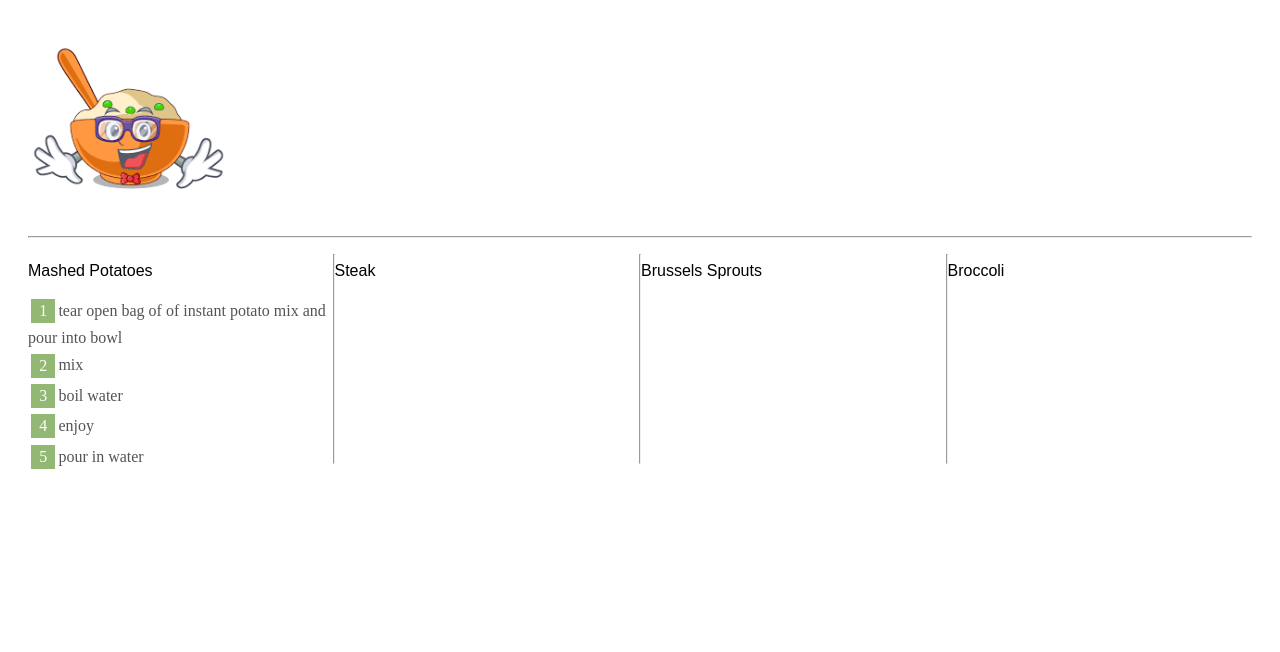
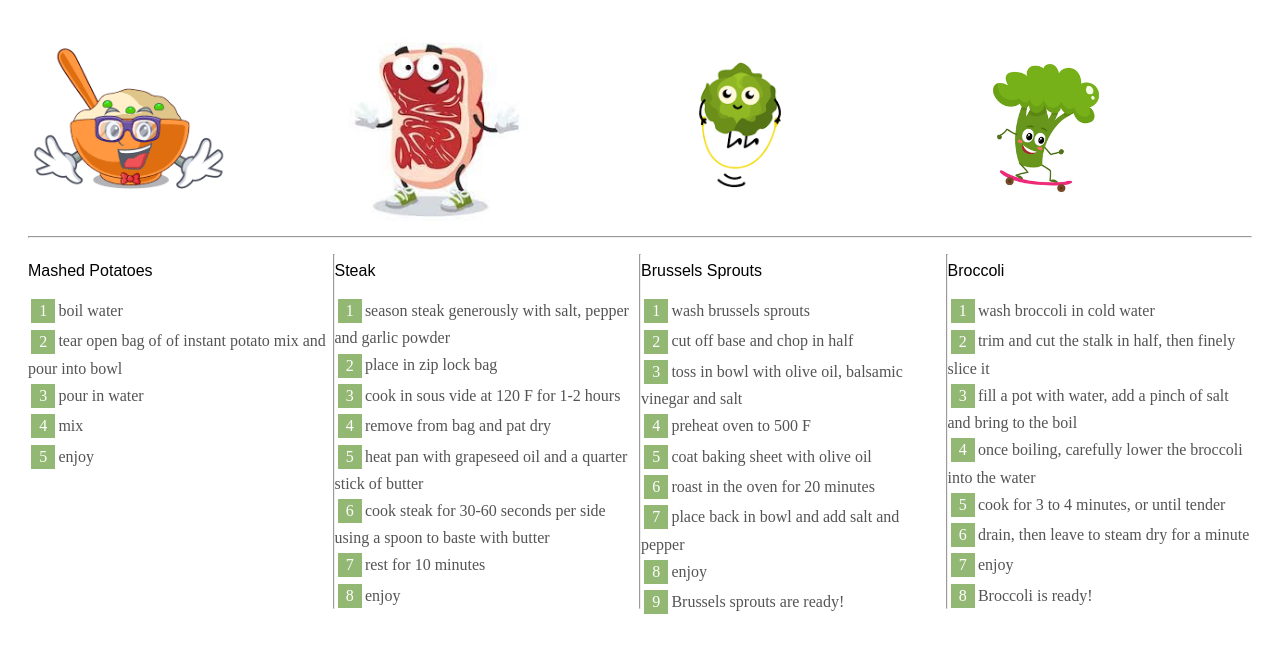
Before and after one commit to ironhack-labs/lab-es6-promises, a plain HTML site: page index.html in a window 1280 px wide. Drawn offline with Linux system fonts and the light colour scheme.

Commit message:
solve-lab

```diff
--- a/index.html
+++ b/index.html
@@ -10,16 +10,16 @@
   <body>
     <section id="images">
       <div>
-        <img src="images/mashed-potatoes.jpg" id="mashedPotatoesImg" hidden />
+        <img src="images/mashed-potatoes.jpg" id="mashedPotatoesImg"/>
       </div>
       <div>
-        <img src="images/steak.jpg" id="steakImg" hidden />
+        <img src="images/steak.jpg" id="steakImg"/>
       </div>
       <div>
-        <img src="images/brussels-sprouts.jpg" id="brusselsSproutsImg" hidden />
+        <img src="images/brussels-sprouts.jpg" id="brusselsSproutsImg"/>
       </div>
       <div>
-        <img src="images/broccoli.jpg" id="broccoliImg" hidden />
+        <img src="images/broccoli.jpg" id="broccoliImg"/>
       </div>
     </section>
     <hr />
--- a/javascript/index.js
+++ b/javascript/index.js
@@ -4,37 +4,189 @@
 // 🚨🚨🚨 Comment out the below code before you start working on the code
 
 // Out of sync
-  getInstruction("mashedPotatoes", 0, (step1) => {
-    document.querySelector("#mashedPotatoes").innerHTML += `<li>${step1}</li>`;
-  }, (error) => console.log(error));
+// getInstruction("mashedPotatoes", 0, (step1) => {
+//   document.querySelector("#mashedPotatoes").innerHTML += `<li>${step1}</li>`;
+// }, (error) => console.log(error));
 
-  getInstruction("mashedPotatoes", 1, (step2) => {
-    document.querySelector("#mashedPotatoes").innerHTML += `<li>${step2}</li>`;
-  }, (error) => console.log(error));
+// getInstruction("mashedPotatoes", 1, (step2) => {
+//   document.querySelector("#mashedPotatoes").innerHTML += `<li>${step2}</li>`;
+// }, (error) => console.log(error));
 
-  getInstruction("mashedPotatoes", 2, (step3) => {
-    document.querySelector("#mashedPotatoes").innerHTML += `<li>${step3}</li>`;
-  }, (error) => console.log(error));
+// getInstruction("mashedPotatoes", 2, (step3) => {
+//   document.querySelector("#mashedPotatoes").innerHTML += `<li>${step3}</li>`;
+// }, (error) => console.log(error));
 
-  getInstruction("mashedPotatoes", 3, (step4) => {
-    document.querySelector("#mashedPotatoes").innerHTML += `<li>${step4}</li>`;
-  }, (error) => console.log(error));
+// getInstruction("mashedPotatoes", 3, (step4) => {
+//   document.querySelector("#mashedPotatoes").innerHTML += `<li>${step4}</li>`;
+// }, (error) => console.log(error));
 
-  getInstruction("mashedPotatoes", 4, (step5) => {
-    document.querySelector("#mashedPotatoes").innerHTML += `<li>${step5}</li>`;
-    document.querySelector("#mashedPotatoesImg").removeAttribute("hidden");
-  }, (error) => console.log(error));
+// getInstruction("mashedPotatoes", 4, (step5) => {
+//   document.querySelector("#mashedPotatoes").innerHTML += `<li>${step5}</li>`;
+//   document.querySelector("#mashedPotatoesImg").removeAttribute("hidden");
+// }, (error) => console.log(error));
 
 
 
 // Iteration 1 - using callbacks
-// ...
+//
+// getInstruction(food, step, callback, errorCallback)
+//
+
+getInstruction('mashedPotatoes', 0, (step0) => {
+  document.querySelector("#mashedPotatoes").innerHTML += `<li>${step0}</li>`;
+
+  getInstruction('mashedPotatoes', 1, (step1) => {
+    document.querySelector("#mashedPotatoes").innerHTML += `<li>${step1}</li>`;
+
+    getInstruction('mashedPotatoes', 2, (step2) => {
+      document.querySelector("#mashedPotatoes").innerHTML += `<li>${step2}</li>`;
+
+      getInstruction('mashedPotatoes', 3, (step3) => {
+        document.querySelector("#mashedPotatoes").innerHTML += `<li>${step3}</li>`;
+
+        getInstruction('mashedPotatoes', 4, (step4) => {
+          document.querySelector("#mashedPotatoes").innerHTML += `<li>${step4}</li>`;
+
+        }, () => {
+          console.log('error preparing mashedPotatoes step 4....');
+
+        })
+
+      }, () => {
+        console.log('error preparing mashedPotatoes step 3....');
+
+      })
+    }, () => {
+      console.log('error preparing mashedPotatoes step 2....');
+
+    })
+  }, () => {
+    console.log('error preparing mashedPotatoes step 1....');
+
+  })
+}, () => {
+  console.log('error preparing mashedPotatoes step 0....');
+})
+
+
+
 
 // Iteration 2 - using promises
 // ...
+// function obtainInstruction(food, step)
+//
+ obtainInstruction('steak', 0)
+
+  .then((step0) => {
+    document.querySelector("#steak").innerHTML += `<li>${step0}</li>`;
+    return obtainInstruction('steak', 1);
+  })
+
+  .then((step1) => {
+    document.querySelector("#steak").innerHTML += `<li>${step1}</li>`;
+    return obtainInstruction('steak', 2);
+  })
+
+  .then((step2) => {
+    document.querySelector("#steak").innerHTML += `<li>${step2}</li>`;
+    return obtainInstruction('steak', 3);
+  })
+
+   .then((step3) => {
+    document.querySelector("#steak").innerHTML += `<li>${step3}</li>`;
+    return obtainInstruction('steak', 4);
+  })
+
+   .then((step4) => {
+    document.querySelector("#steak").innerHTML += `<li>${step4}</li>`;
+    return obtainInstruction('steak', 5);
+  })
+
+  .then((step5) => {
+    document.querySelector("#steak").innerHTML += `<li>${step5}</li>`;
+    return obtainInstruction('steak', 6);
+  })
+
+  .then((step6) => {
+    document.querySelector("#steak").innerHTML += `<li>${step6}</li>`;
+    return obtainInstruction('steak', 7);
+  })
+
+  .then((step7) => {
+    document.querySelector("#steak").innerHTML += `<li>${step7}</li>`;
+    return obtainInstruction('steak', 8);
+  })
+
+  .catch(function(error) {});
+
+
+
+
+
 
 // Iteration 3 using async/await
 // ...
+// async function makeBroccoli()
+//
+  async function makeBroccoli() {
+    try{
+
+      const step0 = await obtainInstruction('broccoli', 0);
+      document.querySelector("#broccoli").innerHTML += `<li>${step0}</li>`;
+
+      const step1 = await obtainInstruction('broccoli', 1);
+      document.querySelector("#broccoli").innerHTML += `<li>${step1}</li>`;
+
+      const step2 = await obtainInstruction('broccoli', 2);
+      document.querySelector("#broccoli").innerHTML += `<li>${step2}</li>`;
+
+      const step3 = await obtainInstruction('broccoli', 3);
+      document.querySelector("#broccoli").innerHTML += `<li>${step3}</li>`;
+
+      const step4 = await obtainInstruction('broccoli', 4);
+      document.querySelector("#broccoli").innerHTML += `<li>${step4}</li>`;
+
+      const step5 = await obtainInstruction('broccoli', 5);
+      document.querySelector("#broccoli").innerHTML += `<li>${step5}</li>`;
+
+      const step6 = await obtainInstruction('broccoli', 6);
+      document.querySelector("#broccoli").innerHTML += `<li>${step6}</li>`;
+
+      document.querySelector("#broccoli").innerHTML += `<li>Broccoli is ready!</li>`;
+    } catch(error) {
+      console.log(error);
+    }
+  }
+
+  makeBroccoli();
+
 
 // Bonus 2 - Promise all
-// ...
+// function makeBrusselsSprouts()
+//
+
+function makeBrusselsSprouts() {
+  const steps = [
+    obtainInstruction('brusselsSprouts', 0),
+    obtainInstruction('brusselsSprouts', 1),
+    obtainInstruction('brusselsSprouts', 2),
+    obtainInstruction('brusselsSprouts', 3),
+    obtainInstruction('brusselsSprouts', 4),
+    obtainInstruction('brusselsSprouts', 5),
+    obtainInstruction('brusselsSprouts', 6),
+    obtainInstruction('brusselsSprouts', 7)
+  ];
+
+  Promise.all(steps)
+    .then((allSteps) => {
+      // allSteps es un array con los textos de cada instrucción
+      allSteps.forEach((step) => {
+        document.querySelector("#brusselsSprouts").innerHTML += `<li>${step}</li>`;
+      });
+      // mensaje final
+      document.querySelector("#brusselsSprouts").innerHTML += `<li>Brussels sprouts are ready!</li>`;
+    })
+    .catch((error) => console.log(error));
+}
+
+makeBrusselsSprouts();
--- a/javascript/obtainInstruction.js
+++ b/javascript/obtainInstruction.js
@@ -8,6 +8,7 @@ function obtainInstruction(food, step) {
     setTimeout(() => {
       // Get the instruction string
       let instruction;
+
 
       if (food === "mashedPotatoes") {
         instruction = mashedPotatoes[step];
```
